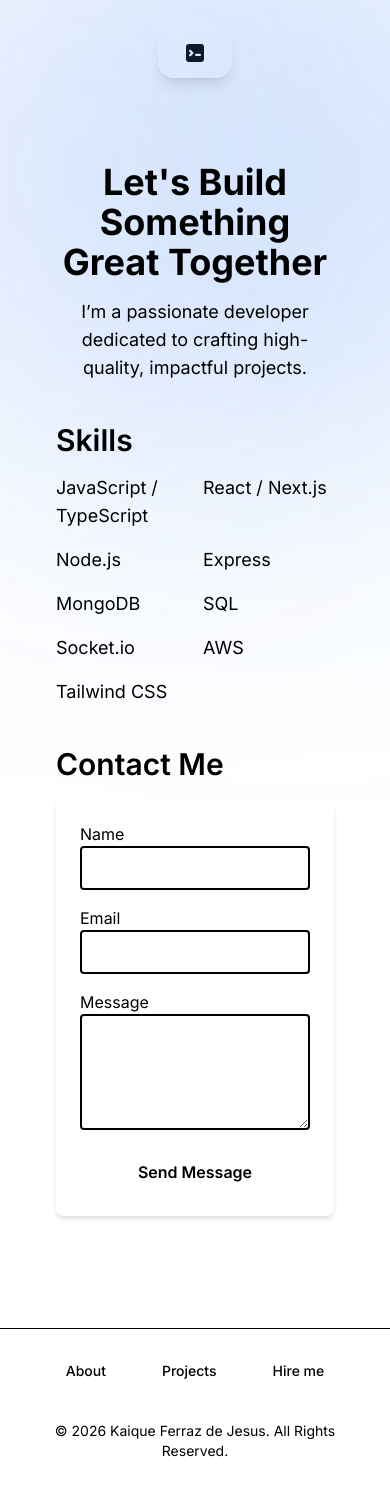
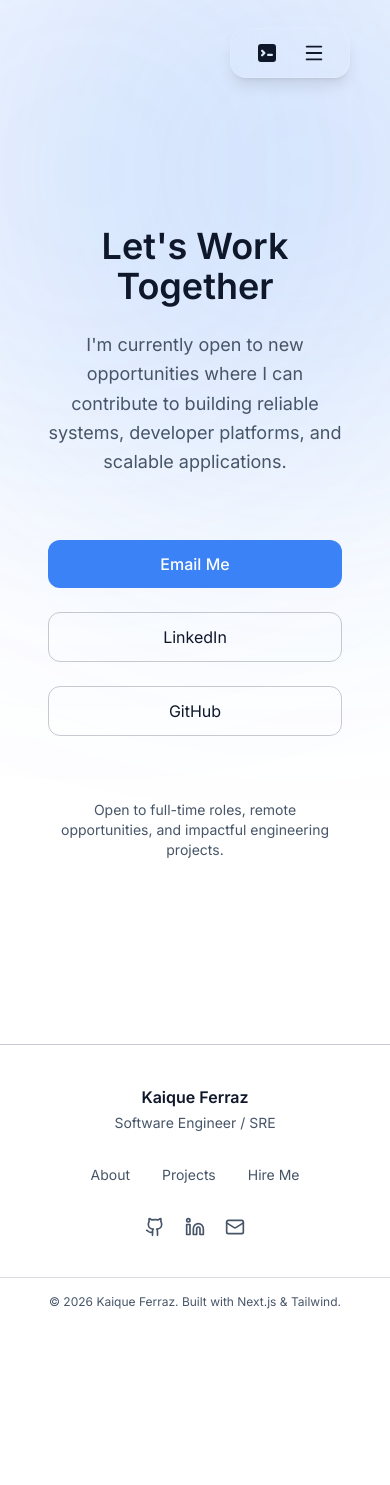
Before and after one commit to KaiqueFj/KaiqueFj-portfolioV2, a Next.js app: page /hireMe in a window 390 px wide. After the commit the page ends 1326 px from the top, so only its background shows below. Built offline with nearby package versions, Linux system fonts and the light colour scheme.

Commit message:
feat: added mobile view - V1 of whole portfolio

```diff
--- a/app/_components/PersonalInformation/Hero.tsx
+++ b/app/_components/PersonalInformation/Hero.tsx
@@ -8,30 +8,28 @@ export default function Hero() {
       <div className="flex flex-col lg:flex-row items-center gap-16">
         {/* Left Text */}
         <div className="flex-1 space-y-8">
-          <h1 className="text-2xl md:text-3xl lg:text-5xl font-bold leading-tight">
-            <span className="bg-linear-to-r from-accent to-accent/90 bg-clip-text text-transparent">
-              Software Engineer building the next level
-            </span>
+          <h1 className="text-3xl md:text-3xl lg:text-5xl font-bold leading-tight bg-linear-to-r from-accent to-accent/90 bg-clip-text text-transparent">
+            Software Engineer building the next level
           </h1>
 
-          <p className="text-lg md:text-lg text-primary max-w-2xl leading-relaxed">
+          <p className="text-base md:text-lg text-primary max-w-2xl leading-relaxed">
             Hi, I’m Kaique Ferraz, Fullstack Engineer / Senior SRE passionate about distributed systems, observability,
             and production reliability. I design software that empowers businesses to operate confidently and
             efficiently.
           </p>
 
           {/* CTAs */}
-          <div className="flex flex-wrap gap-4 pt-2">
+          <div className="flex justify-center md:justify-start flex-wrap gap-4 pt-2">
             <Link
-              href="#contact"
-              className="px-6 py-3 rounded-xl border bg-accent/60 border-accent-border hover:border-accent-soft text-primary font-medium transition"
+              href="/hireMe"
+              className="px-6 py-3  rounded-xl border bg-accent/60 border-accent-border hover:border-accent-soft text-primary font-semibold transition"
             >
-              Hire Me
+              Get in touch
             </Link>
             <a
               href="/Cv/Kaique-Ferraz-de-Jesus-CV-US.pdf"
               download
-              className="px-6 py-3 rounded-xl border bg-accent/60 border-accent-border hover:border-accent-soft text-primary font-medium transition"
+              className="px-6 py-3 rounded-xl border bg-accent/60 border-accent-border hover:border-accent-soft text-primary font-semibold transition"
             >
               Download Resume
             </a>
@@ -56,15 +54,15 @@ export default function Hero() {
       <div className="grid md:grid-cols-3 gap-12 text-center pt-8">
         <div className="space-y-2">
           <h3 className="text-4xl font-bold text-accent">4+</h3>
-          <p className="text-primary">Years in Fullstack & SRE</p>
+          <p className="text-primary font-semibold text-lg">Years in Fullstack & SRE</p>
         </div>
         <div className="space-y-2">
           <h3 className="text-4xl font-bold text-accent">10+</h3>
-          <p className="text-primary">Projects Delivered</p>
+          <p className="text-primary font-semibold text-lg">Projects Delivered</p>
         </div>
         <div className="space-y-2">
           <h3 className="text-4xl font-bold text-accent">50k+</h3>
-          <p className="text-primary">Users Impacted</p>
+          <p className="text-primary font-semibold text-lg">Users Impacted</p>
         </div>
       </div>
     </section>
--- a/app/_components/UI/Footer/Footer.tsx
+++ b/app/_components/UI/Footer/Footer.tsx
@@ -1,35 +1,67 @@
+import { GithubIcon, LinkedinIcon, MailIcon } from "lucide-react";
 import Link from "next/link";
+
+const links = [
+  { href: "/", label: "About" },
+  { href: "/projects", label: "Projects" },
+  { href: "/hireMe", label: "Hire Me" },
+];
+
+const socials = [
+  { href: "https://github.com/KaiqueFj", icon: GithubIcon },
+  { href: "https://www.linkedin.com/in/kaique-ferraz-f/", icon: LinkedinIcon },
+  { href: "mailto:kaiqueferraz.dev@gmail.com", icon: MailIcon },
+];
 
 export default function Footer() {
   return (
-    <footer className="mt-8 w-full border-t border-border-color">
-      <div className="px-6 py-6 w-full max-w-7xl mx-auto">
-        <div className="flex flex-col md:flex-row justify-between items-center text-center md:text-left gap-4">
-          {/* Links Section */}
-          <div className="flex gap-6 text-primary-text-color text-sm">
+    <footer className="mt-20 w-full border-t border-secondary/30">
+      <div className="max-w-7xl mx-auto px-6 py-10 flex flex-col md:flex-row items-center justify-between gap-8">
+        {/* Left - Name / Branding */}
+        <div className="flex flex-col items-center md:items-start gap-1">
+          <span className="text-primary font-semibold">Kaique Ferraz</span>
+          <span className="text-sm text-secondary">Software Engineer / SRE </span>
+        </div>
+
+        {/* Center - Navigation */}
+        <nav className="flex items-center gap-8">
+          {links.map((link) => (
             <Link
-              href="/"
-              className="px-4 py-2 text-primary-text-color font-medium hover:text-hover-primary-text-color transition"
+              key={link.href}
+              href={link.href}
+              className="relative text-sm text-secondary hover:text-primary transition-colors
+              after:absolute after:-bottom-1 after:left-0 after:h-0.5 after:w-0
+              after:bg-accent after:transition-all after:duration-300
+              hover:after:w-full"
             >
-              About
+              {link.label}
             </Link>
-            <Link
-              href="/projects"
-              className="px-4 py-2 text-primary-text-color font-medium hover:text-hover-primary-text-color transition"
-            >
-              Projects
-            </Link>
-            <Link
-              href="/hireMe"
-              className="px-4 py-2 text-primary-text-color font-medium hover:text-hover-primary-text-color transition"
-            >
-              Hire me
-            </Link>
-          </div>
-          {/* Copyright Section */}
-          <p className="text-primary-text-color text-sm mt-4 md:mt-0">
-            © {new Date().getFullYear()} Kaique Ferraz de Jesus. All Rights Reserved.
-          </p>
+          ))}
+        </nav>
+
+        {/* Right - Social Icons */}
+        <div className="flex items-center gap-5">
+          {socials.map((social, i) => {
+            const Icon = social.icon;
+
+            return (
+              <Link
+                key={i}
+                href={social.href}
+                target="_blank"
+                className="text-secondary hover:text-accent transition-colors duration-300"
+              >
+                <Icon className="h-5 w-5" />
+              </Link>
+            );
+          })}
+        </div>
+      </div>
+
+      {/* Bottom bar */}
+      <div className="border-t border-secondary/20">
+        <div className="max-w-7xl mx-auto px-6 py-4 text-center text-xs text-secondary">
+          © {new Date().getFullYear()} Kaique Ferraz. Built with Next.js & Tailwind.
         </div>
       </div>
     </footer>
--- a/app/_components/UI/Header/Header.tsx
+++ b/app/_components/UI/Header/Header.tsx
@@ -2,19 +2,21 @@
 
 import { useTheme } from "@/hooks/useTheme";
 import { CommandLineIcon } from "@heroicons/react/16/solid";
-import { GithubIcon, LinkedinIcon, MoonIcon, SunIcon } from "lucide-react";
+import { GithubIcon, LinkedinIcon, Menu, MoonIcon, SunIcon, X } from "lucide-react";
 import Link from "next/link";
+import { useState } from "react";
 
 export default function Header() {
   const { theme, toggleTheme } = useTheme();
+  const [menuOpen, setMenuOpen] = useState(false);
 
   return (
-    <header className="sticky mt-4 mb-10 top-0 py-3 z-50 flex justify-center">
-      <div className=" flex items-center gap-6 px-6 py-3 rounded-2xl border border-white/10 bg-white/5 backdrop-blur-xl shadow-lg">
+    <header className="sticky mt-4 mb-10 top-0 py-3 z-50 flex justify-end px-10 md:justify-center">
+      <div className="relative flex items-center gap-6 px-6 py-3 rounded-2xl border border-white/10 bg-white/5 backdrop-blur-xl shadow-lg">
         {/* Logo */}
         <CommandLineIcon className="h-6 w-6 text-primary" />
 
-        {/* Nav */}
+        {/* Desktop Nav */}
         <nav className="hidden md:flex items-center gap-6">
           <Link href="/" className="text-primary hover:text-accent transition">
             About
@@ -24,7 +26,7 @@ export default function Header() {
             Projects
           </Link>
 
-          <Link href="#contact" className="text-primary hover:text-accent transition">
+          <Link href="/hireMe" className="text-primary hover:text-accent transition">
             Contact
           </Link>
 
@@ -44,6 +46,46 @@ export default function Header() {
             )}
           </button>
         </nav>
+
+        {/* Mobile Hamburger */}
+        <button onClick={() => setMenuOpen(!menuOpen)} className="md:hidden text-primary">
+          {menuOpen ? <X size={22} /> : <Menu size={22} />}
+        </button>
+
+        {/* Mobile Menu */}
+        {menuOpen && (
+          <div className="absolute top-16 left-0 w-auto rounded-2xl border border-white/10 bg-surface backdrop-blur-xl shadow-xl p-4 flex flex-col gap-5 md:hidden">
+            <Link href="/" onClick={() => setMenuOpen(false)} className="text-primary hover:text-accent">
+              About
+            </Link>
+
+            <Link href="/projects" onClick={() => setMenuOpen(false)} className="text-primary hover:text-accent">
+              Projects
+            </Link>
+
+            <Link href="/hireMe" onClick={() => setMenuOpen(false)} className="text-primary hover:text-accent">
+              Contact
+            </Link>
+
+            <div className="flex items-center gap-5 pt-2 border-t border-secondary/30">
+              <Link href="https://github.com/KaiqueFj">
+                <GithubIcon className="h-5 w-5 text-primary hover:text-accent transition" />
+              </Link>
+
+              <Link href="https://www.linkedin.com/in/kaique-ferraz-f/">
+                <LinkedinIcon className="h-5 w-5 text-primary hover:text-accent transition" />
+              </Link>
+
+              <button onClick={toggleTheme}>
+                {theme === "dark" ? (
+                  <SunIcon className="h-5 w-5 text-primary hover:text-accent transition" />
+                ) : (
+                  <MoonIcon className="h-5 w-5 text-primary hover:text-accent transition" />
+                )}
+              </button>
+            </div>
+          </div>
+        )}
       </div>
     </header>
   );
--- a/app/_components/hireMe/HireMe.tsx
+++ b/app/_components/hireMe/HireMe.tsx
@@ -1,110 +1,50 @@
-"use client";
+export default function HireMe() {
+  return (
+    <section className="max-w-3xl mx-auto px-6 py-24 flex flex-col gap-16 text-center">
+      {/* Title */}
+      <div className="space-y-6">
+        <h1 className="text-4xl md:text-5xl font-semibold text-primary">{"Let's Work Together"}</h1>
 
-import React, { useState } from "react";
+        <p className="text-secondary text-lg max-w-xl mx-auto leading-relaxed">
+          {
+            "I'm currently open to new opportunities where I can contribute to building reliable systems, developer platforms, and scalable applications."
+          }
+        </p>
+      </div>
 
-export default function HireMe() {
-  const [formData, setFormData] = useState({
-    name: "",
-    email: "",
-    message: "",
-  });
+      {/* Contact options */}
+      <div className="flex flex-col md:flex-row justify-center gap-6">
+        <a
+          href="mailto:kaiqueferraz.dev@gmail.com"
+          className="px-6 py-3 rounded-xl bg-accent text-white font-medium
+          hover:opacity-90 transition"
+        >
+          Email Me
+        </a>
 
-  const handleChange = (e: React.ChangeEvent<HTMLInputElement | HTMLTextAreaElement>) => {
-    setFormData({ ...formData, [e.target.name]: e.target.value });
-  };
+        <a
+          href="https://www.linkedin.com/in/kaique-ferraz-f/"
+          target="_blank"
+          className="px-6 py-3 rounded-xl border border-secondary/30
+          text-primary hover:border-accent transition"
+        >
+          LinkedIn
+        </a>
 
-  const handleSubmit = async (e: React.FormEvent<HTMLFormElement>) => {
-    e.preventDefault();
-    await fetch("https://formspree.io/f/mwpkbaer", {
-      method: "POST",
-      headers: {
-        "Content-Type": "application/json",
-      },
-      body: JSON.stringify(formData),
-    });
-    setFormData({ name: "", email: "", message: "" }); // Clear the form
-  };
+        <a
+          href="https://github.com/KaiqueFj"
+          target="_blank"
+          className="px-6 py-3 rounded-xl border border-secondary/30
+          text-primary hover:border-accent transition"
+        >
+          GitHub
+        </a>
+      </div>
 
-  return (
-    <div className="hire-me min-h-screen bg-g text-primary-text-color p-8 max-w-7xl mx-auto">
-      {/* Introduction */}
-      <section className="introduction text-center mb-10 space-y-4">
-        <h1 className="text-4xl font-bold">{"   Let's Build Something Great Together"}</h1>
-        <p className="text-lg text-secondary-text-color">
-          I’m a passionate developer dedicated to crafting high-quality, impactful projects.
-        </p>
-      </section>
-
-      {/* Skills Section */}
-      <section className="skills mb-10">
-        <h2 className="text-3xl font-semibold mb-4">Skills</h2>
-        <ul className="grid grid-cols-2 gap-4 text-primary-text-color text-lg">
-          <li>JavaScript / TypeScript</li>
-          <li>React / Next.js</li>
-          <li>Node.js</li>
-          <li>Express</li>
-          <li>MongoDB</li>
-          <li>SQL</li>
-          <li>Socket.io</li>
-          <li>AWS</li>
-          <li>Tailwind CSS</li>
-        </ul>
-      </section>
-
-      {/* Contact Section */}
-      <section className="contact mb-10">
-        <h2 className="text-3xl font-semibold mb-4">Contact Me</h2>
-        <form className="bg-secondary-background p-6 rounded-lg shadow-md space-y-4" onSubmit={handleSubmit}>
-          <div>
-            <label htmlFor="name" className="block text-primary-text-color">
-              Name
-            </label>
-            <input
-              type="text"
-              id="name"
-              name="name"
-              value={formData.name}
-              onChange={handleChange}
-              required
-              className="w-full p-2 bg-primary-background border-2 border-border-color rounded"
-            />
-          </div>
-          <div>
-            <label htmlFor="email" className="block text-primary-text-color">
-              Email
-            </label>
-            <input
-              type="email"
-              id="email"
-              name="email"
-              value={formData.email}
-              onChange={handleChange}
-              required
-              className="w-full p-2 bg-primary-background border-2 border-border-color rounded"
-            />
-          </div>
-          <div>
-            <label htmlFor="message" className="block text-primary-text-color">
-              Message
-            </label>
-            <textarea
-              id="message"
-              name="message"
-              rows={4}
-              value={formData.message}
-              onChange={handleChange}
-              required
-              className="w-full p-2 bg-primary-background border-2 border-border-color rounded"
-            ></textarea>
-          </div>
-          <button
-            type="submit"
-            className="w-full p-2 bg-primary-background text-fourth-text-color font-semibold rounded hover:bg-hover-primary-text-color transition"
-          >
-            Send Message
-          </button>
-        </form>
-      </section>
-    </div>
+      {/* Availability */}
+      <div className="text-secondary text-sm">
+        Open to full-time roles, remote opportunities, and impactful engineering projects.
+      </div>
+    </section>
   );
 }
--- a/app/layout.tsx
+++ b/app/layout.tsx
@@ -23,7 +23,7 @@ export default function RootLayout({
   children: React.ReactNode;
 }>) {
   return (
-    <html lang="en">
+    <html lang="pt">
       <body
         className={`${inter.className} relative min-h-screen antialiased bg-background flex flex-col text-primary-600`}
       >
```
Also changed, not shown: app/_components/Experiences/Experiences.tsx (+8 -3 lines), app/_components/Experiences/ExperiencesModal.tsx (added, +36 -0 lines), app/_components/Project/ProjectList.tsx (deleted, +0 -41 lines), app/_components/Project/ProjectsOverview.tsx (+10 -4 lines), app/data/experienceData.ts (+8 -10 lines), app/types/Experience-type.ts (added, +8 -0 lines), app/data/text.ts (added).
